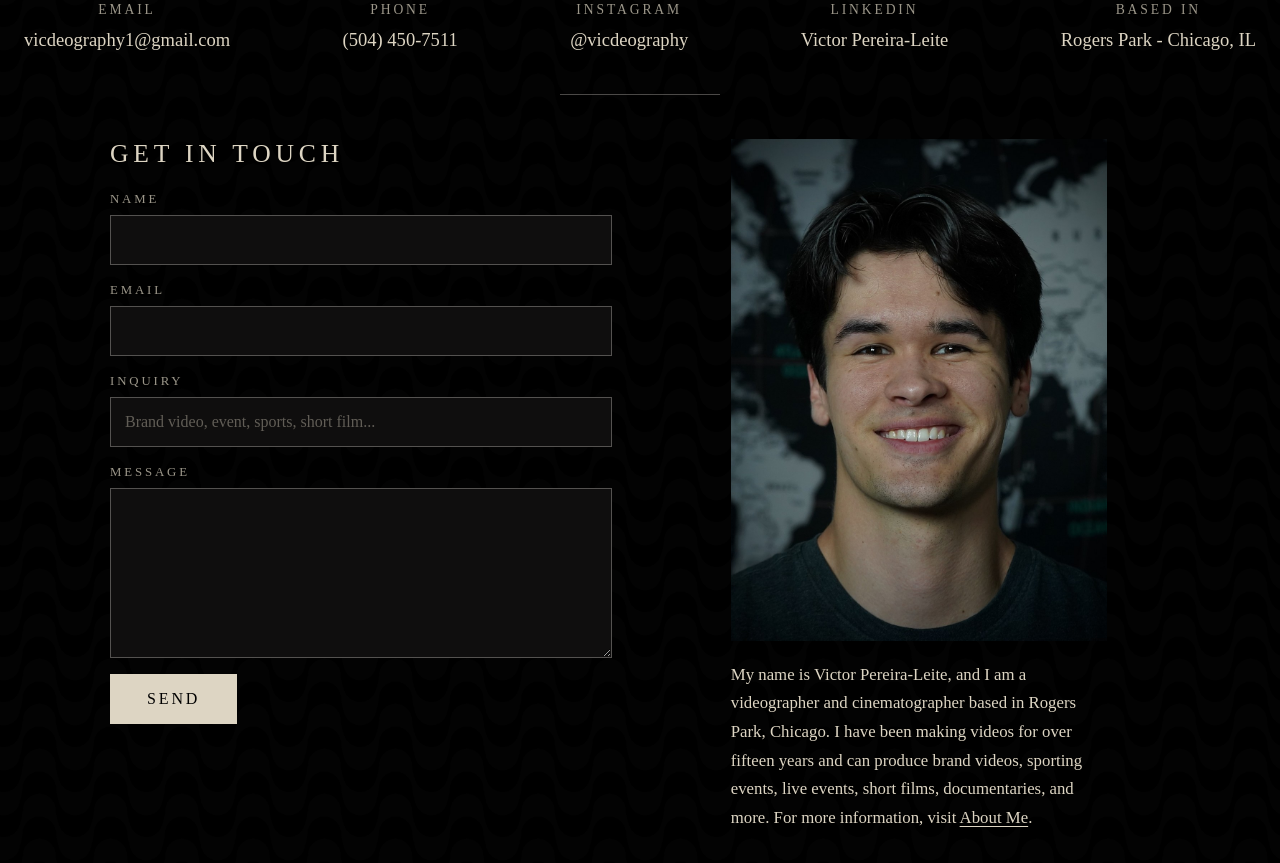
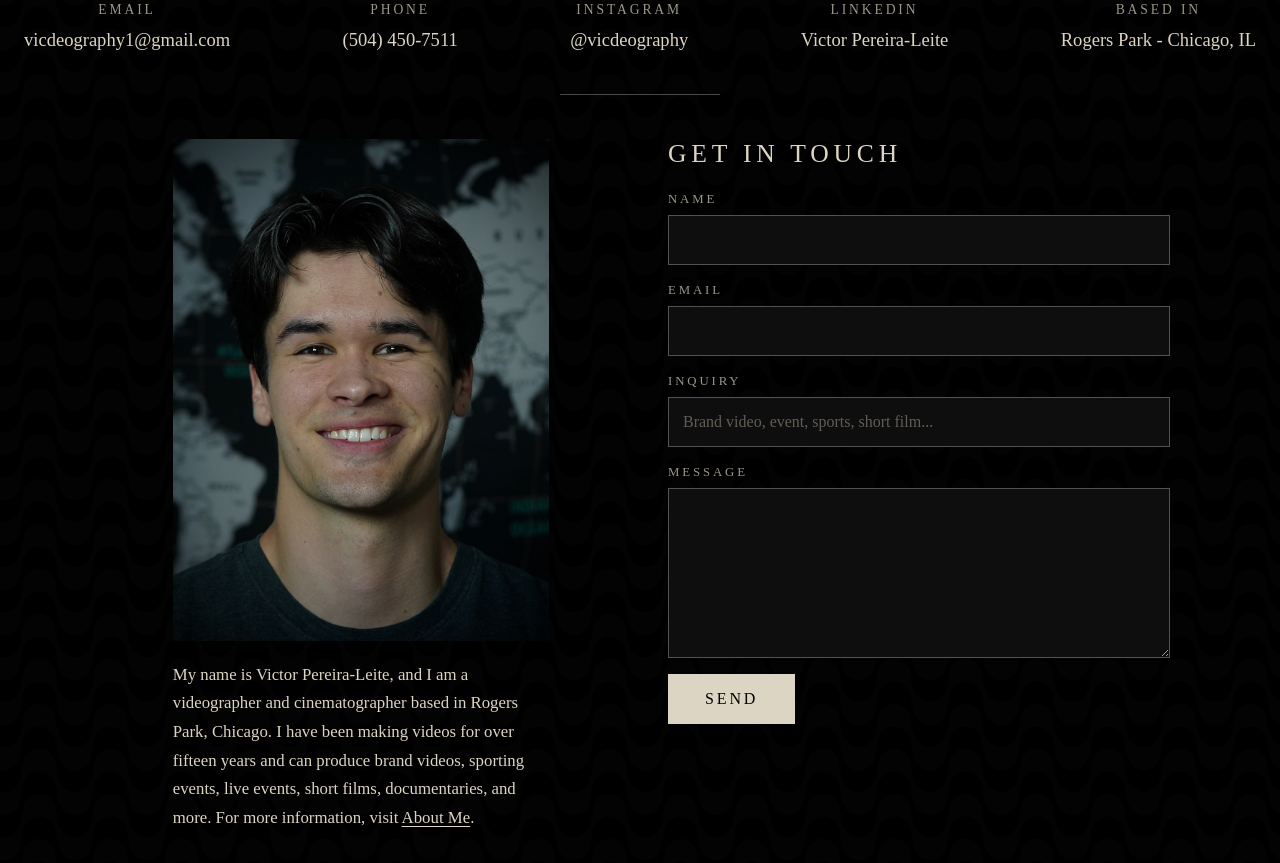
Before and after one commit to vicdeography/videography-portfolio, a Next.js app: page / in a window 1280 px wide. Shown: the part 960-1823 px from the top of the page. Built offline with nearby package versions, Linux system fonts and the light colour scheme.

Commit message:
Put About Me back before Get in Touch on the home page
This reverts the section swap from the previous commit.

Co-Authored-By: Claude Opus 5.5 <noreply@anthropic.com>
Claude-Session: https://claude.ai/code/session_012doww6FyTtxXFFgc2YjrpC

```diff
--- a/app/page.js
+++ b/app/page.js
@@ -88,11 +88,6 @@ export default function HomePage() {
 
           <section className="content-block about-section">
             <div className="intro-grid">
-              <Reveal className="get-in-touch">
-                <h2 className="contact-heading">Get in Touch</h2>
-                <ContactForm />
-              </Reveal>
-
               <Reveal className="about-teaser">
                 <img className="about-portrait" src={portraitImage.src} alt="Victor Pereira-Leite" />
                 <p>
@@ -102,6 +97,11 @@ export default function HomePage() {
                   more information, visit <Link href="/about">About Me</Link>.
                 </p>
               </Reveal>
+
+              <Reveal className="get-in-touch">
+                <h2 className="contact-heading">Get in Touch</h2>
+                <ContactForm />
+              </Reveal>
             </div>
           </section>
         </div>
```
